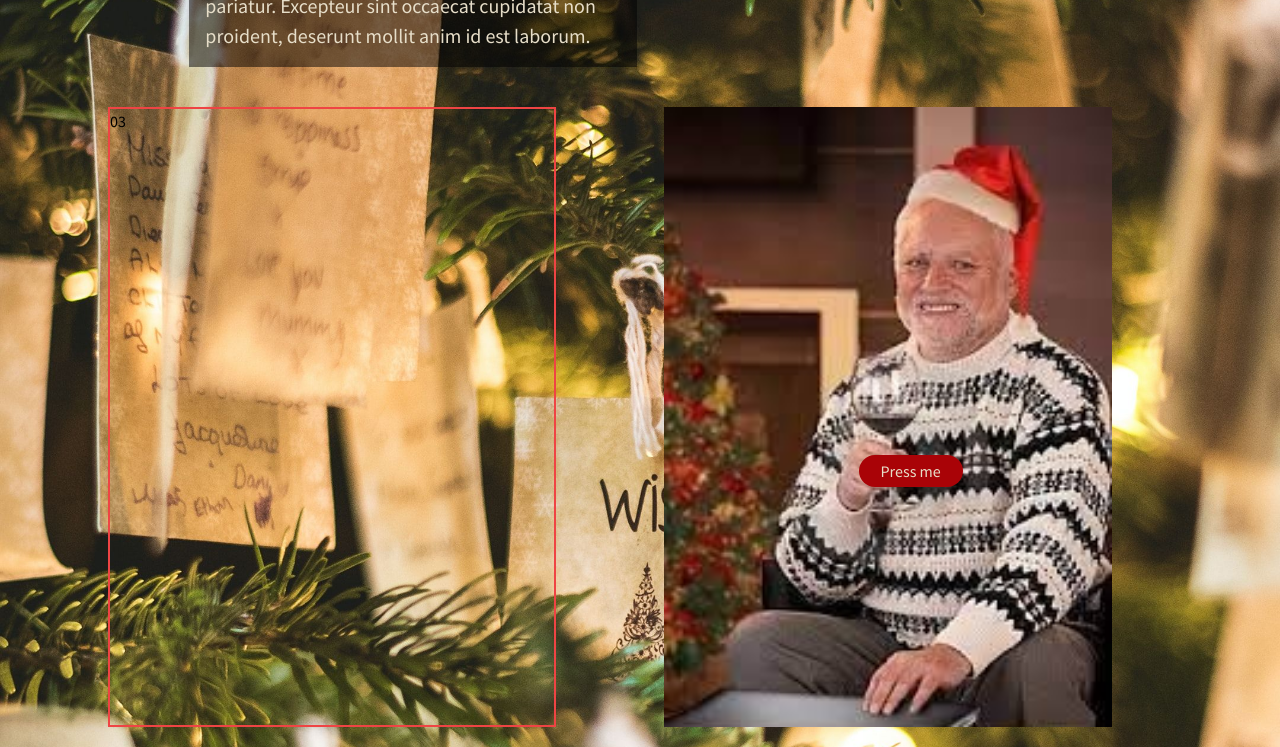
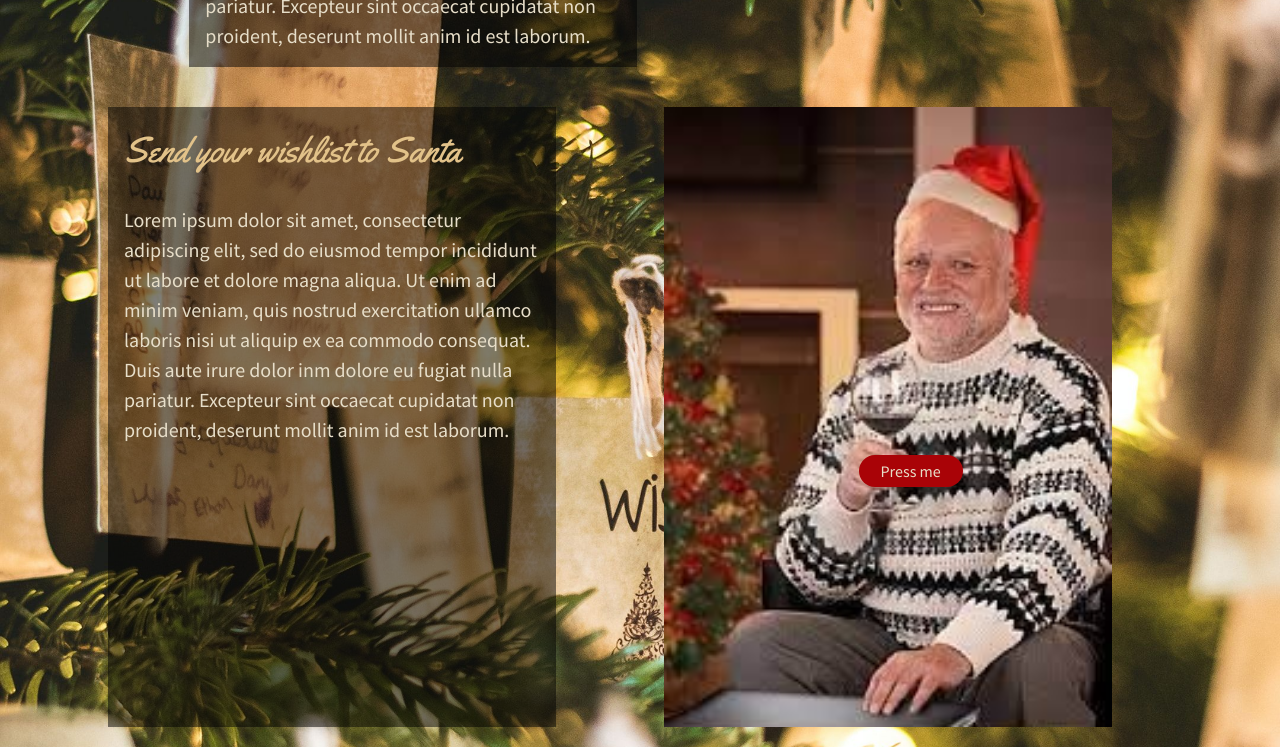
Before and after one commit to ToniHalmetoja/santas-workshop, a website: page public/index.html in a window 1280 px wide. Shown: the part 425-1172 px from the top of the page. Drawn offline with Linux system fonts and the light colour scheme.

Commit message:
Add second textbox

```diff
--- a/public/index.html
+++ b/public/index.html
@@ -77,7 +77,13 @@
 
 
             </section>
-            <section class="lg:basis-2/5 md:m-5 lg:mr-20 border-2 border-red-500">03</section>
+            <section class="lg:basis-2/5 md:m-5 lg:mr-20 bg-backgroundTransparent relative p-4">
+				<h2 class="text-crayolasGold text-h3 font-menu">Send your wishlist to Santa</h2>
+				<p class="text-bodyText mt-28px text-pearl">
+                    Lorem ipsum dolor sit amet, consectetur adipiscing elit, sed do eiusmod tempor incididunt ut labore et dolore magna aliqua. Ut enim ad minim veniam, quis nostrud exercitation ullamco laboris nisi ut aliquip ex ea commodo consequat. Duis aute irure dolor inm dolore eu fugiat nulla pariatur. Excepteur sint occaecat cupidatat non proident, deserunt mollit anim id est laborum.
+                </p>
+
+			</section>
             <section class="lg:basis-2/5 md:m-5 lg:mr-20 relative">
                 <img class="w-screen" src="santa.jpeg" alt="Tomten med ett vinglas i handen">
                 <button class="bg-secondary-default w-santaButtonWidthMobile h-santaButtonHeighthMobile rounded-santaButton text-pearl absolute right-1/3 bottom-60 hover:bg-secondary-hover active:bg-secondary-active">Press me</button>
```
